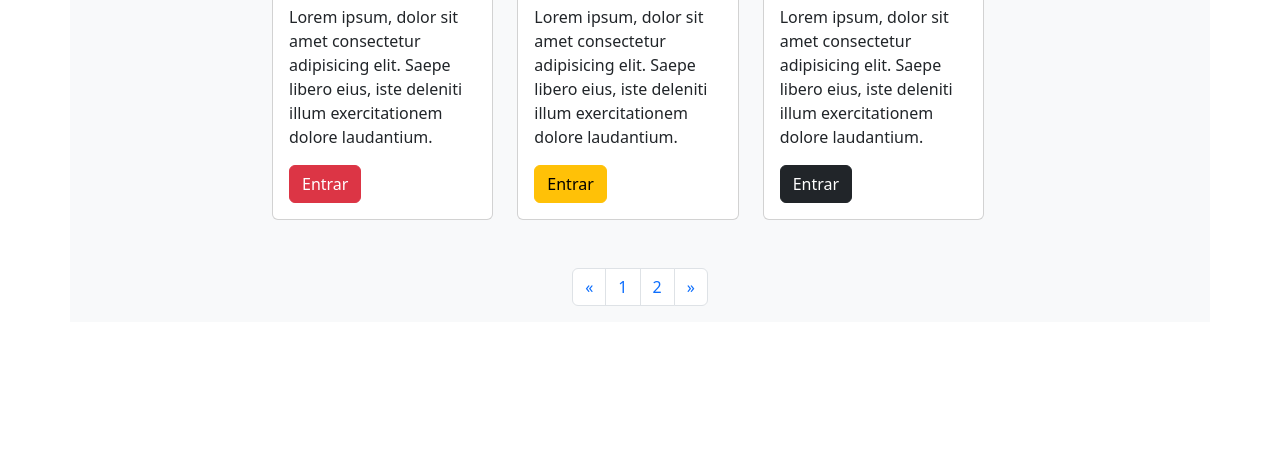
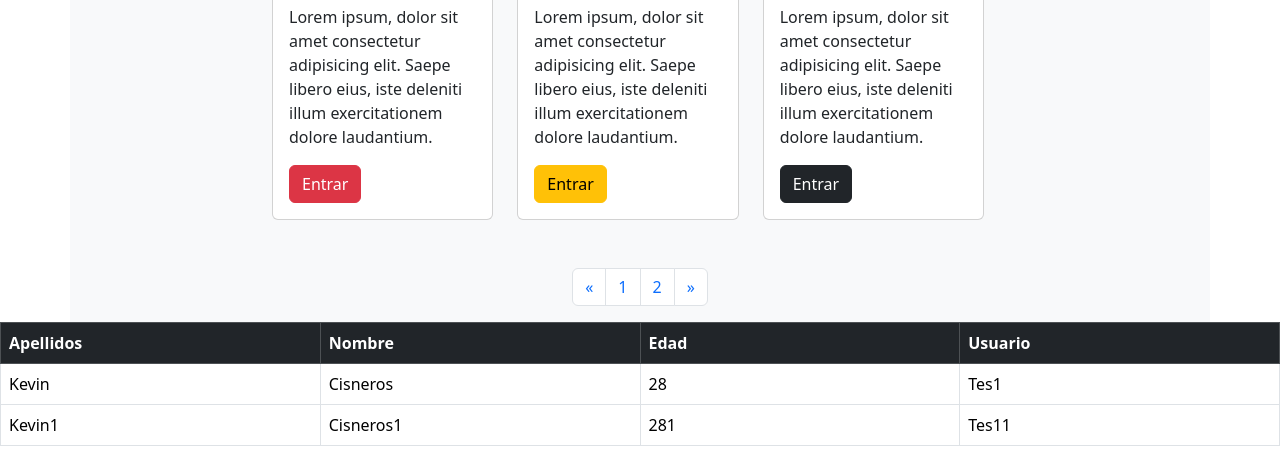
Before and after one commit to KevDanCC/masterCSSResponsive, a plain HTML site: page aprendiendo-bootstrap/componentes.html in a window 1280 px wide. Shown: the part 1945-2407 px from the top of the page. Before the commit the page ends 2267 px from the top, so only its background shows below. Drawn offline with nearby package versions, Linux system fonts and the light colour scheme.

Commit message:
223. Tables

```diff
--- a/aprendiendo-bootstrap/componentes.html
+++ b/aprendiendo-bootstrap/componentes.html
@@ -360,6 +360,32 @@
         </div>
     </div>
 
+    <!-- Trabajando con tables en bootstrap -->
+    <div class="table-responsive">
+        <table class="table  table-bordered table-hover align-middle">
+            <thead class="table-dark">
+                <tr>
+                    <th class="col-1">Apellidos</th>
+                    <th class="col-1">Nombre</th>
+                    <th class="col-1">Edad</th>
+                    <th class="col-1">Usuario</th>
+                </tr>
+            </thead>
+
+            <tr>
+                <td>Kevin</td>
+                <td>Cisneros</td>
+                <td>28</td>
+                <td>Tes1</td>
+            </tr>
+            <tr>
+                <td>Kevin1</td>
+                <td>Cisneros1</td>
+                <td>281</td>
+                <td>Tes11</td>
+            </tr>
+        </table>
+    </div>
 </body>
 
 <script type="text/javascript" src="jquery/jquery-3.7.1.min.js"></script>
```
